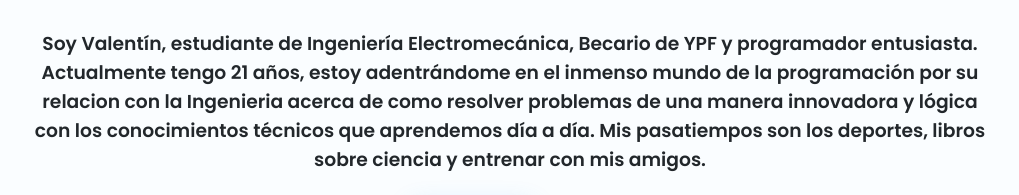
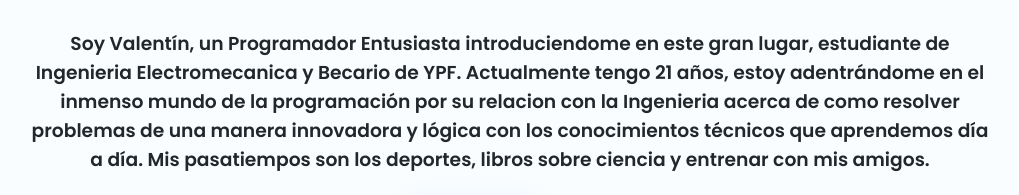
Before and after one commit to valenn0101/mi-portfolio, a plain HTML site: page index.html in a window 1280 px wide. Shown: the part 327-522 px from the top of the page, without its empty margins (130-1149 px from the left). Drawn offline with nearby package versions, Linux system fonts and the light colour scheme.

Commit message:
Update index.html

```diff
--- a/index.html
+++ b/index.html
@@ -44,7 +44,7 @@
                 <div class="profile__info grid">
                     <div class="profile__info grid">
                         <div class="profile__info-group">
-                            <h3>Soy Valentín, estudiante de Ingeniería Electromecánica, Becario de YPF y programador entusiasta.
+                            <h3>Soy Valentín, un Programador Entusiasta introduciendome en este gran lugar, estudiante de Ingenieria Electromecanica y Becario de YPF.
                                 Actualmente tengo 21 años, estoy adentrándome en el inmenso mundo de la programación por su relacion con la Ingenieria acerca de como resolver problemas de una manera innovadora y lógica con los conocimientos técnicos que aprendemos día a día.
                                 Mis pasatiempos son los deportes, libros sobre ciencia y entrenar con mis amigos.</h3>
                         </div>
```
